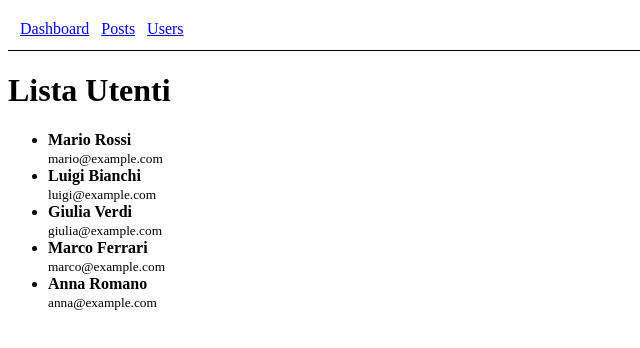
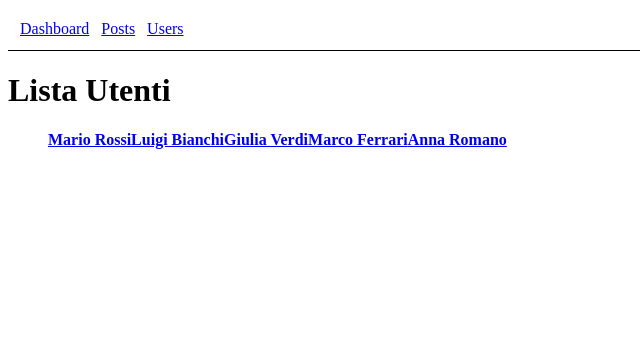
Before and after one commit to Fabio-Bianco/frontend-recruiting, a React (Vite) app: page /users in a window 1280 px wide. Shown: the top 348 px of the page, without its empty margins (0-640 px from the left). Built offline with nearby package versions, Linux system fonts and the light colour scheme; data requests are answered from the project's data file.

Commit message:
feat: aggiornare la lista utenti per utilizzare Link e rimuovere elementi non necessari

```diff
--- a/src/pages/UsersList.tsx
+++ b/src/pages/UsersList.tsx
@@ -1,6 +1,8 @@
 import { useEffect, useState } from "react";
 import { getUsers } from "../api/users.api";
 import type { User } from "../types/user";
+import { Link } from "react-router-dom";
+
 
 
 export default function UsersList() {
@@ -27,11 +29,9 @@ export default function UsersList() {
 
       <ul>
         {users.map((user) => (
-          <li key={user.id}>
+          <Link to={`/users/${user.id}`}>
             <strong>{user.name}</strong>
-            <br />
-            <small>{user.email}</small>
-          </li>
+          </Link>
         ))}
       </ul>
     </div>
```
